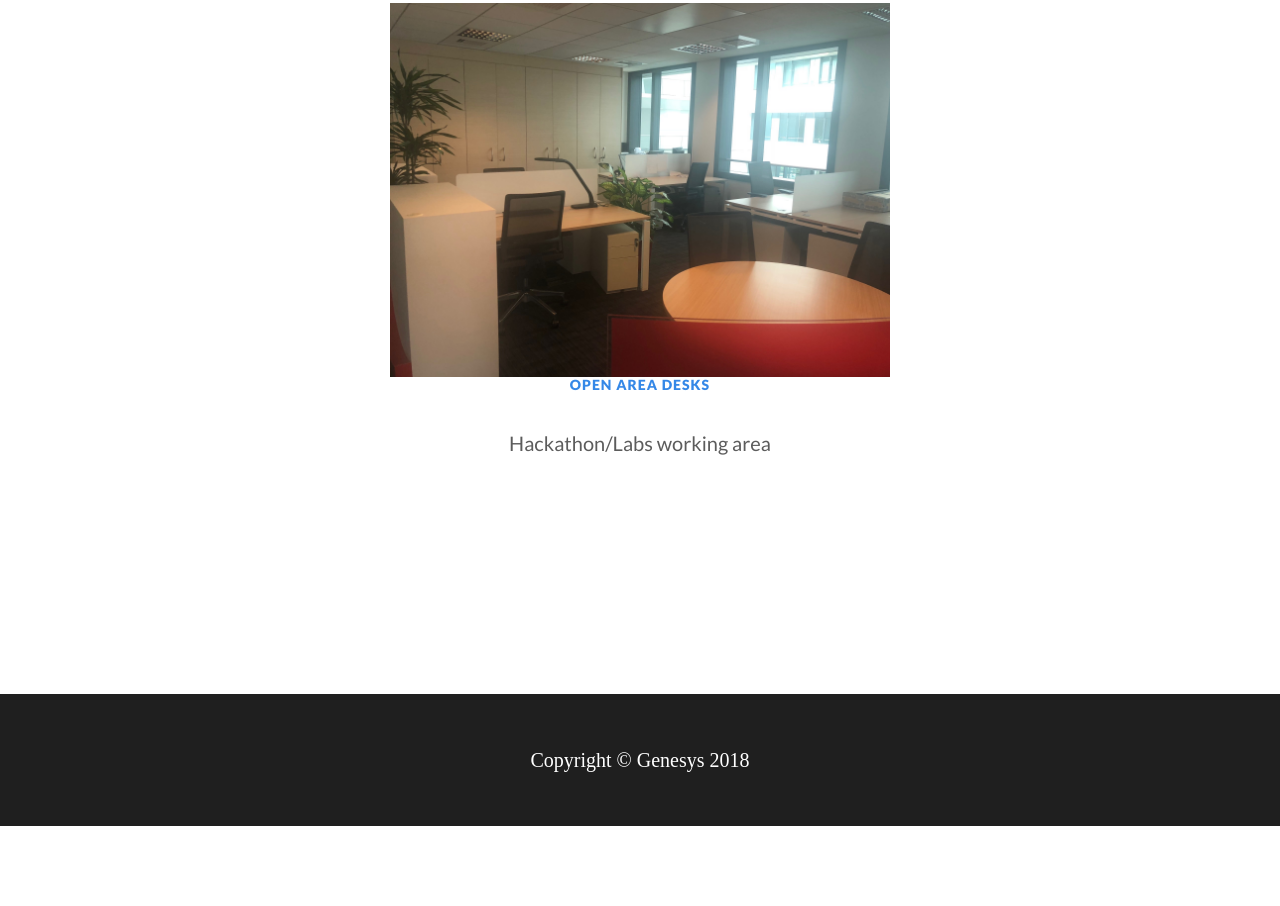
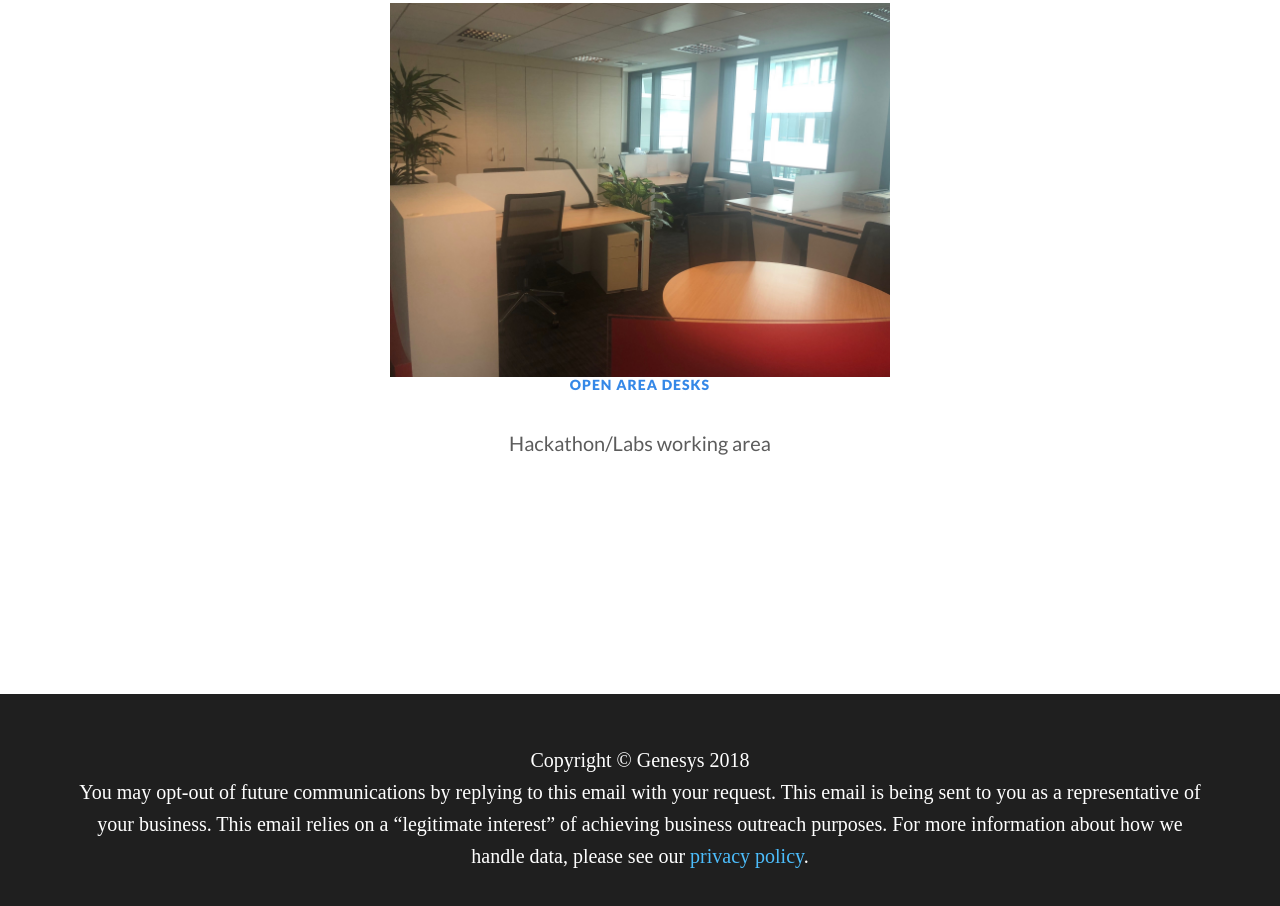
Before and after one commit to emeapchackathon/emeapchackathon.github.io, a website: page index.html in a window 1280 px wide. Shown: the part 5046-5952 px from the top of the page. Before the commit the page ends 5872 px from the top, so only its background shows below. Drawn offline with nearby package versions, Linux system fonts and the light colour scheme; some packages are replaced by stand-ins of ours; a script that the page names is missing; a web font is replaced by a local one.

Commit message:
Add privacy policy notice

```diff
--- a/index.html
+++ b/index.html
@@ -209,7 +209,8 @@
           </p>
           <p>
             <a href="https://goo.gl/maps/YpLz3fDpJ8T2" target="_blank">65, rue Camille Desmoulins 92130 Issy-Les-Moulineaux,
-              France</a>
+              France
+            </a>
           </p>
         </div>
       </div>
@@ -264,6 +265,10 @@
   <footer>
     <div class="container text-center">
       <p>Copyright &copy; Genesys 2018</p>
+      <p>You may opt-out of future communications by replying to this email with your request. This email is being sent to
+        you as a representative of your business. This email relies on a “legitimate interest” of achieving business outreach
+        purposes. For more information about how we handle data, please see our <a href="https://www.genesys.com/company/legal/privacy-policy"
+          target="_blank">privacy policy</a>.</p>
     </div>
   </footer>
 
```
